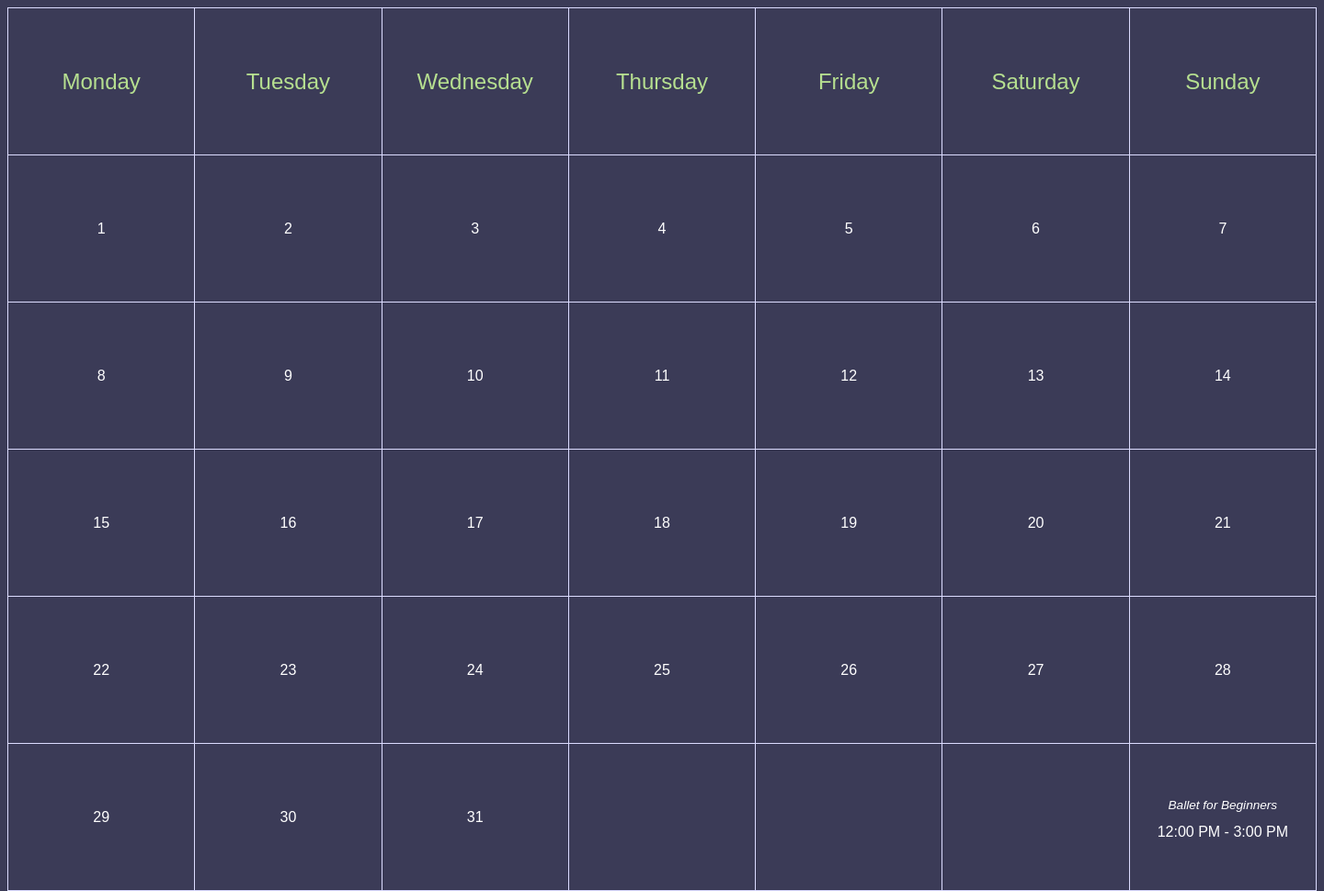
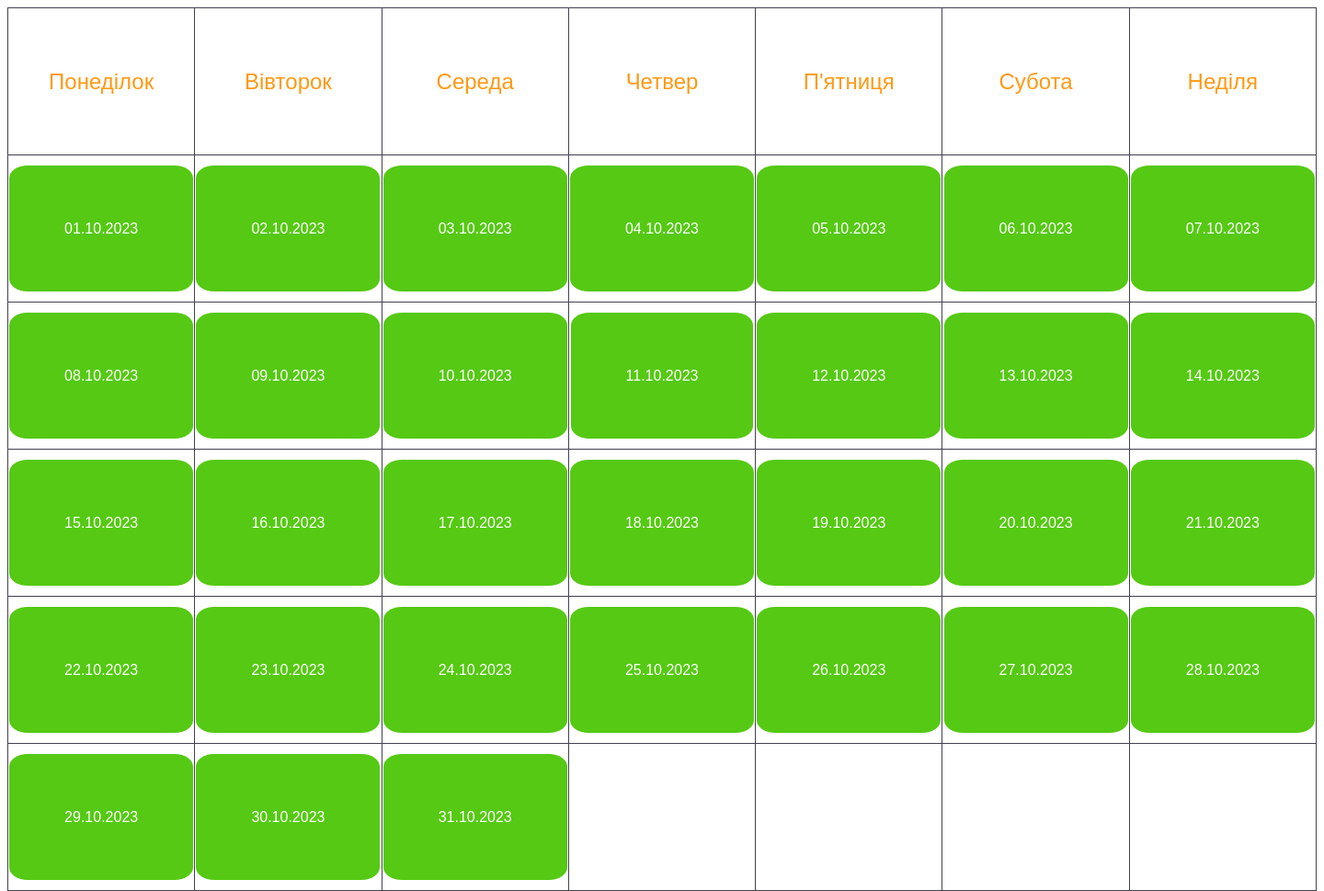
Before and after one commit to Anonimus3400/Student-Handbook, a PHP site: page / in a window 1440 px wide. Shown: the whole page at 92% size. Run offline with PHP 8.4, Linux system fonts and the light colour scheme.

Commit message:
first commit

```diff
--- a/css/style.css
+++ b/css/style.css
@@ -5,7 +5,7 @@
 body {
     /* background-color: rgb(215, 238, 83); */
     /* background-image: url(../img/planet-earth-in-space.jpg) ; */
-    background: url(../img/planet-earth-in-space.jpg) center top / cover no-repeat;
+    /* background: url(../img/planet-earth-in-space.jpg) center top / cover no-repeat; */
 }
 
 /* КАРОЧЕ ТУТ У НАС СТИЛИ ДАААААААААА */
@@ -17,7 +17,7 @@ body {
   font-size: 100%;
   line-height: 1.5;
   font-family: sans-serif;
-  background: #3b3b57;
+  background: #fff;
   color: #444;
 }
 *,
@@ -26,11 +26,7 @@ body {
   box-sizing: border-box;
 }
 
-img {
-  max-width: 100%;
-  height: auto;
-  vertical-align: baseline;
-}
+
 a {
   text-decoration: none;
 }
@@ -46,14 +42,27 @@ td {
   height: 48px;
   text-align: center;
   vertical-align: middle;
-  border-right: 1px solid #dcdcff;
-  border-top: 1px solid #dcdcff;
+  border: 1px solid #424252;
   width: 14.28571429%;
   height: 10pc;
 }
 thead td {
-  color: #b6df90;
+  color: #ff9914;
   font-size: 1.5em;
+}
+
+
+
+
+.news {
+  color: #fff;
+  background-color: rgb(85,201,19);
+  padding: 60px;
+  border-radius: 10%;
+}
+
+.news:hover {
+    box-shadow: 0px 4px 8px 0px rgba(0, 0, 0, 0.2);
 }
 
 
@@ -61,8 +70,72 @@ thead td {
 
 
 
-.fc-event-title {
-  margin: .5em;
-  font-size: .85em;
-  font-size: var(--fc-small-font-size, .85em);
-  font-style: italic;
+
+
+/* МОДАЛЬНЫЕ ОКНА */
+.modal {
+  position: fixed;
+  width: 100%;
+  height: 100%;
+  background-color: rgba(0, 0, 0, 0.8);
+  top: 0;
+  left: 0;
+  color: white;
+  opacity: 0;
+  visibility: hidden;
+  overflow-y: auto;
+  overflow-x: hidden;
+  transition: all 0.8s ease 0s;
+}
+.modal:target {
+  opacity: 1;
+  visibility: visible;
+}
+
+.modal:target .modal_content {
+  transform: translate(0px, 0px);
+  opacity: 1;
+}
+
+.modal_area {
+  position: absolute;
+  width: 100%;
+  height: 100%;
+  top: 0;
+  left: 0;
+  cursor: default;
+}
+
+.modal_body {
+  min-height: 100%;
+  display: flex;
+  align-items: center;
+  justify-content: center;
+  padding: 30px 10px;
+}
+
+.modal_content {
+  background-color: #fff;
+  color: #000;
+  max-width: 800px;
+  padding: 30px;
+  position: relative;
+  opacity: 0;
+  transition: all 0.8s ease 0s;
+  transform: translate(0px, -100%);
+}
+
+.modal_close {
+  position: absolute;
+  right: 10px;
+  top: 10pm;
+  font-size: 20px;
+  color: #000;
+  text-decoration: none;
+}
+
+.modal_title {
+  font-size: 40px;
+  margin: 0px 0px 1em 0px;
+
+}
--- a/index.html
+++ b/index.html
@@ -10,77 +10,405 @@
 
 <body>
     <div>
-        <div>
         <table border="1" class="table1">
+            <header class="header">
                 <thead>
                     <tr>
-                        <td>Monday</td>
-                        <td>Tuesday</td>
-                        <td>Wednesday</td>
-                        <td>Thursday</td>
-                        <td>Friday</td>
-                        <td>Saturday</td>
-                        <td>Sunday</td>
+                        <td>Понеділок</td>
+                        <td>Вівторок</td>
+                        <td>Середа</td>
+                        <td>Четвер</td>
+                        <td>П'ятниця</td>
+                        <td>Субота</td>
+                        <td>Неділя</td>
                     </tr>
                 </thead>
+            </header>
             <tbody>
                 <tr>
-                        <td>1</td>
-                        <td>2</td>
-                        <td>3</td>
-                        <td>4</td>
-                        <td>5</td>
-                        <td>6</td>
-                        <td>7</td>
+                    <td><a href="#modal" class="news">01.10.2023</a></td>
+                    <td><a href="#modal2" class="news">02.10.2023</a></td>
+                    <td><a href="#modal3" class="news">03.10.2023</a></td>
+                    <td><a href="#modal5" class="news">04.10.2023</a></td>
+                    <td><a href="#modal4" class="news">05.10.2023</a></td>
+                    <td><a href="#modal6" class="news">06.10.2023</a></td>
+                    <td><a href="#modal7" class="news">07.10.2023</a></td>
                 </tr>
                 <tr>
-                        <td>8</td>
-                        <td>9</td>
-                        <td>10</td>
-                        <td>11</td>
-                        <td>12</td>
-                        <td>13</td>
-                        <td>14</td>
+                    <td><a href="#modal" class="news">08.10.2023</a></td>
+                    <td><a href="#modal" class="news">09.10.2023</a></td>
+                    <td><a href="#modal" class="news">10.10.2023</a></td>
+                    <td><a href="#modal" class="news">11.10.2023</a></td>
+                    <td><a href="#modal" class="news">12.10.2023</a></td>
+                    <td><a href="#modal" class="news">13.10.2023</a></td>
+                    <td><a href="#modal" class="news">14.10.2023</a></td>
                 </tr>
                 <tr>
-                        <td>15</td>
-                        <td>16</td>
-                        <td>17</td>
-                        <td>18</td>
-                        <td>19</td>
-                        <td>20</td>
-                        <td>21</td>
+                    <td><a href="#modal" class="news">15.10.2023</a></td>
+                    <td><a href="#modal" class="news">16.10.2023</a></td>
+                    <td><a href="#modal" class="news">17.10.2023</a></td>
+                    <td><a href="#modal" class="news">18.10.2023</a></td>
+                    <td><a href="#modal" class="news">19.10.2023</a></td>
+                    <td><a href="#modal" class="news">20.10.2023</a></td>
+                    <td><a href="#modal" class="news">21.10.2023</a></td>
                 </tr>
                 <tr>
-                        <td>22</td>
-                        <td>23</td>
-                        <td>24</td>
-                        <td>25</td>
-                        <td>26</td>
-                        <td>27</td>
-                        <td>28</td>
+                    <td><a href="#modal" class="news">22.10.2023</a></td>
+                    <td><a href="#modal" class="news">23.10.2023</a></td>
+                    <td><a href="#modal" class="news">24.10.2023</a></td>
+                    <td><a href="#modal" class="news">25.10.2023</a></td>
+                    <td><a href="#modal" class="news">26.10.2023</a></td>
+                    <td><a href="#modal" class="news">27.10.2023</a></td>
+                    <td><a href="#modal" class="news">28.10.2023</a></td>
                 </tr>
                 <tr>
-                        <td>29</td>
-                        <td>30</td>
-                        <td>31</td>
+                    <td><a href="#modal" class="news">29.10.2023</a></td>
+                    <td><a href="#modal" class="news">30.10.2023</a></td>
+                    <td><a href="#modal" class="news">31.10.2023</a></td>
                     <td></td>
                     <td></td>
                     <td></td>
-                        <td><a class="fc-daygrid-event fc-daygrid-block-event fc-h-event fc-event fc-event-start fc-event-end fc-event-future eventid-1f288921-91e4-4859-b9d9-a8dc1994d46f-1695470400-1696075200"
-                                tabindex="0"
-                                style="border-color: rgb(243, 18, 115); background-color: rgb(243, 18, 115);">
-                                <div class="fc-event-main" style="color: rgb(255, 255, 255);">
-                                    <div class="fc-event-title">Ballet for Beginners</div>
-                                    <div class="fc-event-time">12:00 PM - 3:00 PM</div>
-                                </div>
-                            </a></td>
+                    <td></td>
                 </tr>
             </tbody>
             <tfoot>
-
             </tfoot>
         </table>
     </div>
+
+
+
+
+
+
+    <!-- МОДАЛЬНЫЕ ОКНА -->
+    <!-- 01 -->
+    <div id="modal" class="modal">
+        <a href="#header" class="modal_area"></a>
+        <div class="modal_body">
+            <div class="modal_content">
+                <a href="#header" class="modal_close">X</a>
+                <div class="modal_title">Модальное окно №1</div>
+                <div class="modal_text">Lorem ipsum dolor sit amet consectetur adipisicing elit. Obcaecati quam dolore
+                    nam harum, recusandae totam consequuntur reiciendis officia molestiae assumenda exercitationem et
+                    fugiat. Accusantium dolorum voluptatum nam voluptas, delectus soluta.</div>
+            </div>
+        </div>
+    </div>
+    <!-- 02 -->
+    <div id="modal2" class="modal">
+        <a href="#header" class="modal_area"></a>
+        <div class="modal_body">
+            <div class="modal_content">
+                <a href="#header" class="modal_close">X</a>
+                <div class="modal_title"></div>
+                <div class="modal_text"></div>
+            </div>
+        </div>
+    </div>
+    <!-- 03 -->
+    <div id="modal3" class="modal">
+        <a href="#header" class="modal_area"></a>
+        <div class="modal_body">
+            <div class="modal_content">
+                <a href="#header" class="modal_close">X</a>
+                <div class="modal_title"></div>
+                <div class="modal_text"></div>
+            </div>
+        </div>
+    </div>
+    <!-- 04 -->
+    <div id="modal4" class="modal">
+        <a href="#header" class="modal_area"></a>
+        <div class="modal_body">
+            <div class="modal_content">
+                <a href="#header" class="modal_close">X</a>
+                <div class="modal_title"></div>
+                <div class="modal_text"></div>
+            </div>
+        </div>
+    </div>
+    <!-- 05 -->
+    <div id="modal5" class="modal">
+        <a href="#header" class="modal_area"></a>
+        <div class="modal_body">
+            <div class="modal_content">
+                <a href="#header" class="modal_close">X</a>
+                <div class="modal_title"></div>
+                <div class="modal_text"></div>
+            </div>
+        </div>
+    </div>
+    <!-- 06 -->
+    <div id="modal6" class="modal">
+        <a href="#header" class="modal_area"></a>
+        <div class="modal_body">
+            <div class="modal_content">
+                <a href="#header" class="modal_close">X</a>
+                <div class="modal_title"></div>
+                <div class="modal_text"></div>
+            </div>
+        </div>
+    </div>
+    <!-- 07 -->
+    <div id="modal7" class="modal">
+        <a href="#header" class="modal_area"></a>
+        <div class="modal_body">
+            <div class="modal_content">
+                <a href="#header" class="modal_close">X</a>
+                <div class="modal_title"></div>
+                <div class="modal_text"></div>
+            </div>
+        </div>
+    </div>
+    <!-- 08 -->
+    <div id="modal8" class="modal">
+        <a href="#header" class="modal_area"></a>
+        <div class="modal_body">
+            <div class="modal_content">
+                <a href="#header" class="modal_close">X</a>
+                <div class="modal_title"></div>
+                <div class="modal_text"></div>
+            </div>
+        </div>
+    </div>
+    <!-- 09 -->
+    <div id="modal9" class="modal">
+        <a href="#header" class="modal_area"></a>
+        <div class="modal_body">
+            <div class="modal_content">
+                <a href="#header" class="modal_close">X</a>
+                <div class="modal_title"></div>
+                <div class="modal_text"></div>
+            </div>
+        </div>
+    </div>
+    <!-- 10 -->
+    <div id="modal10" class="modal">
+        <a href="#header" class="modal_area"></a>
+        <div class="modal_body">
+            <div class="modal_content">
+                <a href="#header" class="modal_close">X</a>
+                <div class="modal_title"></div>
+                <div class="modal_text"></div>
+            </div>
+        </div>
+    </div>
+    <!-- 12 -->
+    <div id="modal11" class="modal">
+        <a href="#header" class="modal_area"></a>
+        <div class="modal_body">
+            <div class="modal_content">
+                <a href="#header" class="modal_close">X</a>
+                <div class="modal_title"></div>
+                <div class="modal_text"></div>
+            </div>
+        </div>
+    </div>
+    <!-- 13-->
+    <div id="modall3" class="modal">
+        <a href="#header" class="modal_area"></a>
+        <div class="modal_body">
+            <div class="modal_content">
+                <a href="#header" class="modal_close">X</a>
+                <div class="modal_title"></div>
+                <div class="modal_text"></div>
+            </div>
+        </div>
+    </div>
+    <!-- 14 -->
+    <div id="modal14" class="modal">
+        <a href="#header" class="modal_area"></a>
+        <div class="modal_body">
+            <div class="modal_content">
+                <a href="#header" class="modal_close">X</a>
+                <div class="modal_title"></div>
+                <div class="modal_text"></div>
+            </div>
+        </div>
+    </div>
+    <!-- 15 -->
+    <div id="modal15" class="modal">
+        <a href="#header" class="modal_area"></a>
+        <div class="modal_body">
+            <div class="modal_content">
+                <a href="#header" class="modal_close">X</a>
+                <div class="modal_title"></div>
+                <div class="modal_text"></div>
+            </div>
+        </div>
+    </div>
+    <!-- 16 -->
+    <div id="modal16" class="modal">
+        <a href="#header" class="modal_area"></a>
+        <div class="modal_body">
+            <div class="modal_content">
+                <a href="#header" class="modal_close">X</a>
+                <div class="modal_title"></div>
+                <div class="modal_text"></div>
+            </div>
+        </div>
+    </div>
+    <!-- 17 -->
+    <div id="modal17" class="modal">
+        <a href="#header" class="modal_area"></a>
+        <div class="modal_body">
+            <div class="modal_content">
+                <a href="#header" class="modal_close">X</a>
+                <div class="modal_title"></div>
+                <div class="modal_text"></div>
+            </div>
+        </div>
+    </div>
+    <!-- 18 -->
+    <div id="modal18" class="modal">
+        <a href="#header" class="modal_area"></a>
+        <div class="modal_body">
+            <div class="modal_content">
+                <a href="#header" class="modal_close">X</a>
+                <div class="modal_title"></div>
+                <div class="modal_text"></div>
+            </div>
+        </div>
+    </div>
+    <!-- 19 -->
+    <div id="modal19" class="modal">
+        <a href="#header" class="modal_area"></a>
+        <div class="modal_body">
+            <div class="modal_content">
+                <a href="#header" class="modal_close">X</a>
+                <div class="modal_title"></div>
+                <div class="modal_text"></div>
+            </div>
+        </div>
+    </div>
+    <!-- 20 -->
+    <div id="modal20" class="modal">
+        <a href="#header" class="modal_area"></a>
+        <div class="modal_body">
+            <div class="modal_content">
+                <a href="#header" class="modal_close">X</a>
+                <div class="modal_title"></div>
+                <div class="modal_text"></div>
+            </div>
+        </div>
+    </div>
+    <!-- 21 -->
+    <div id="modal21" class="modal">
+        <a href="#header" class="modal_area"></a>
+        <div class="modal_body">
+            <div class="modal_content">
+                <a href="#header" class="modal_close">X</a>
+                <div class="modal_title"></div>
+                <div class="modal_text"></div>
+            </div>
+        </div>
+    </div>
+    <!-- 22 -->
+    <div id="modal22" class="modal">
+        <a href="#header" class="modal_area"></a>
+        <div class="modal_body">
+            <div class="modal_content">
+                <a href="#header" class="modal_close">X</a>
+                <div class="modal_title"></div>
+                <div class="modal_text"></div>
+            </div>
+        </div>
+    </div>
+    <!-- 23 -->
+    <div id="modal23" class="modal">
+        <a href="#header" class="modal_area"></a>
+        <div class="modal_body">
+            <div class="modal_content">
+                <a href="#header" class="modal_close">X</a>
+                <div class="modal_title"></div>
+                <div class="modal_text"></div>
+            </div>
+        </div>
+    </div>
+    <!-- 24 -->
+    <div id="modal24" class="modal">
+        <a href="#header" class="modal_area"></a>
+        <div class="modal_body">
+            <div class="modal_content">
+                <a href="#header" class="modal_close">X</a>
+                <div class="modal_title"></div>
+                <div class="modal_text"></div>
+            </div>
+        </div>
+    </div>
+    <!-- 25 -->
+    <div id="modal25" class="modal">
+        <a href="#header" class="modal_area"></a>
+        <div class="modal_body">
+            <div class="modal_content">
+                <a href="#header" class="modal_close">X</a>
+                <div class="modal_title"></div>
+                <div class="modal_text"></div>
+            </div>
+        </div>
+    </div>
+    <!-- 26 -->
+    <div id="modal26" class="modal">
+        <a href="#header" class="modal_area"></a>
+        <div class="modal_body">
+            <div class="modal_content">
+                <a href="#header" class="modal_close">X</a>
+                <div class="modal_title"></div>
+                <div class="modal_text"></div>
+            </div>
+        </div>
+    </div>
+    <!-- 27 -->
+    <div id="modal27" class="modal">
+        <a href="#header" class="modal_area"></a>
+        <div class="modal_body">
+            <div class="modal_content">
+                <a href="#header" class="modal_close">X</a>
+                <div class="modal_title"></div>
+                <div class="modal_text"></div>
+            </div>
+        </div>
+    </div>
+    <!-- 28 -->
+    <div id="modal28" class="modal">
+        <a href="#header" class="modal_area"></a>
+        <div class="modal_body">
+            <div class="modal_content">
+                <a href="#header" class="modal_close">X</a>
+                <div class="modal_title"></div>
+                <div class="modal_text"></div>
+            </div>
+        </div>
+    </div>
+    <!-- 29 -->
+    <div id="modal29" class="modal">
+        <a href="#header" class="modal_area"></a>
+        <div class="modal_body">
+            <div class="modal_content">
+                <a href="#header" class="modal_close">X</a>
+                <div class="modal_title"></div>
+                <div class="modal_text"></div>
+            </div>
+        </div>
+    </div>
+    <!-- 30 -->
+    <div id="modal30" class="modal">
+        <a href="#header" class="modal_area"></a>
+        <div class="modal_body">
+            <div class="modal_content">
+                <a href="#header" class="modal_close">X</a>
+                <div class="modal_title"></div>
+                <div class="modal_text"></div>
+            </div>
+        </div>
+    </div>
+
+
+
+
+
+
 </body>
+
 </html>
```
Also changed, not shown: img/istockphoto-1272912466-612x612.jpg (deleted), img/planet-earth-in-space.jpg (deleted), js/index.js (deleted). Lines whose indentation alone changed are shown as unchanged.
